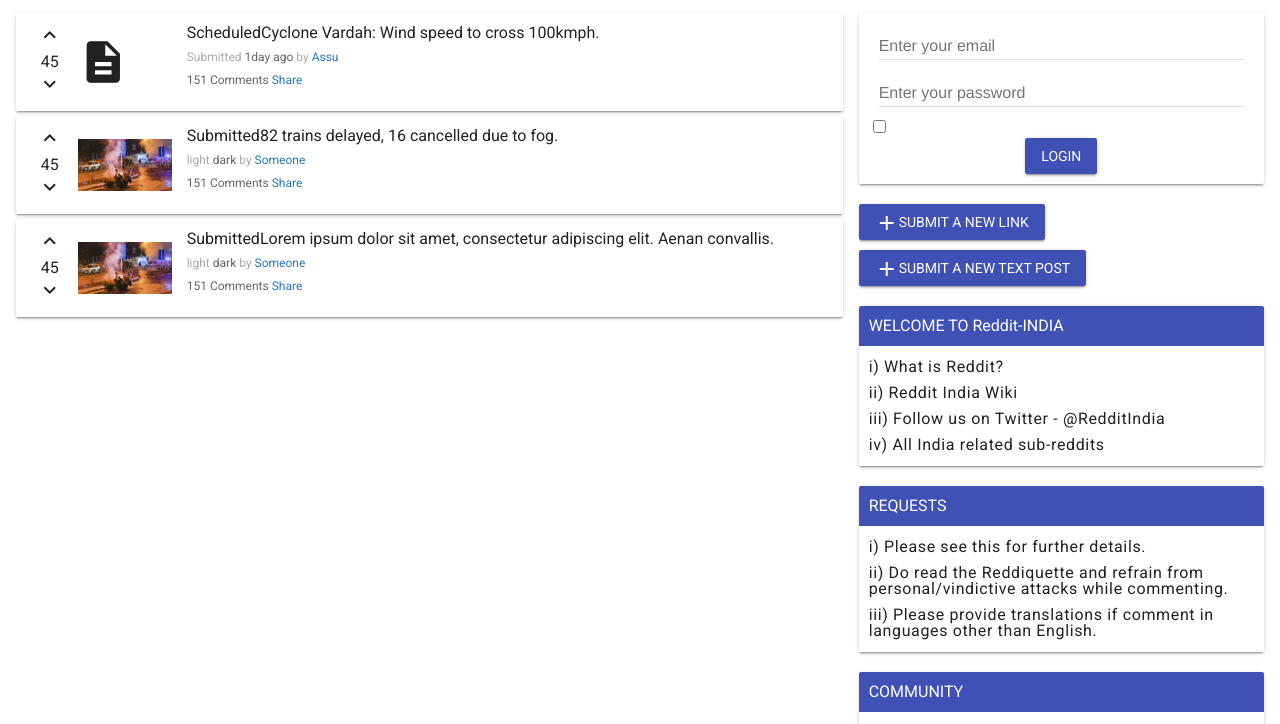
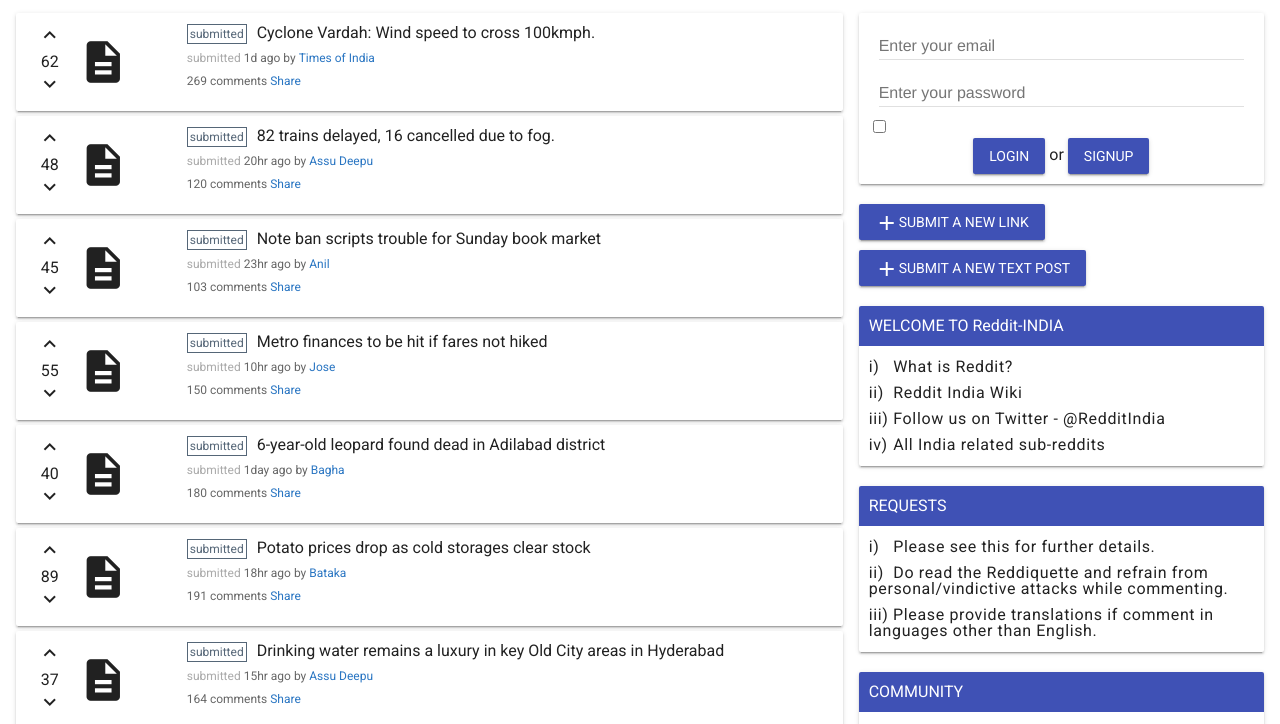
Before and after one commit to 898anil/reddit-demo, a website: page index.html in a window 1280 px wide. Shown: the part 246-970 px from the top of the page. Drawn offline with Linux system fonts and the light colour scheme.

Commit message:
style changes

```diff
--- a/index.html
+++ b/index.html
@@ -3,7 +3,7 @@
 
 <head>
     <title>Reddit Demo</title>
-    <meta name="viewport" content="width=device">
+    <meta name="viewport" content="width=device-width, initial-scale=1.0">
     <link rel="stylesheet" type="text/css" href="bower_components/material-design-lite/material.min.css">
     <link href="https://fonts.googleapis.com/icon?family=Material+Icons" rel="stylesheet">
     <link rel="stylesheet" type="text/css" href="styles/default.css">
@@ -31,6 +31,9 @@
                 </nav>
             </div>
             <div class="header-bottom">
+                <div>
+                    <img class="logo" src="./images/logo.png">
+                </div>
             </div>
         </header>
         <div class="mdl-layout__drawer">
@@ -47,7 +50,7 @@
             </nav>
         </div>
         <main class="">
-            <div class="mdl-tabs mdl-js-tabs mdl-js-ripple-effect ">
+            <div class="mdl-tabs mdl-js-tabs mdl-js-ripple-effect main-tabs-cont">
                 <div class="mdl-tabs__tab-bar main-tabs">
                     <a href="#starks-panel" class="mdl-tabs__tab is-active">Hot news</a>
                     <a href="#lannisters-panel" class="mdl-tabs__tab">Health & Fitness news</a>
@@ -56,100 +59,10 @@
                 </div>
             </div   >
             <div class="mdl-grid">
-                <div class="mdl-cell mdl-cell--8-col" id="thread-cont">
-                    <div class="thread">
-                        <div class="mdl-card mdl-shadow--2dp">
-                            <div class="voter">
-                                <div class="up">
-                                    <i class="material-icons">keyboard_arrow_up</i>
-                                </div>
-                                <div class="number">45</div>
-                                <div class="down">
-                                    <i class="material-icons">keyboard_arrow_down</i>
-                                </div>
-                            </div>
-                            <div class="icon">
-                                <i class="material-icons">description</i>
-                            </div>
-                            <div class="content">
-                                <div class="main-text">
-                                    <span class="status">Scheduled</span>Cyclone Vardah: Wind speed to cross 100kmph.
-                                </div>
-                                <div class="mdl-card__supporting-text">
-                                    <span class="light">Submitted</span>
-                                    <span class="dark">1day ago</span>
-                                    <span class="light">by</span>
-                                    <a href="#">Assu</a>
-                                </div>
-                                <div class="mdl-card__supporting-text">
-                                    <span class="dark">151 Comments</span>
-                                    <a href="#">Share</a>
-                                </div>
-                            </div>
-                        </div>
-                    </div>
-                    <div class="thread">
-                        <div class="mdl-card mdl-shadow--2dp">
-                            <div class="voter">
-                                <div class="up">
-                                    <i class="material-icons">keyboard_arrow_up</i>
-                                </div>
-                                <div class="number">45</div>
-                                <div class="down">
-                                    <i class="material-icons">keyboard_arrow_down</i>
-                                </div>
-                            </div>
-                            <div class="icon">
-                                <img src="images/news.jpeg">
-                            </div>
-                            <div class="thread content">
-                                <div class="main-text">
-                                    <span class="status">Submitted</span>82 trains delayed, 16 cancelled due to fog.
-                                </div>
-                                <div class="mdl-card__supporting-text">
-                                    <span class="light">light</span>
-                                    <span class="dark">dark</span>
-                                    <span class="light">by</span>
-                                    <a href="#">Someone</a>
-                                </div>
-                                <div class="mdl-card__supporting-text">
-                                    <span class="dark">151 Comments</span>
-                                    <a href="#">Share</a>
-                                </div>
-                            </div>
-                        </div>
-                    </div>
-                     <div class="thread">
-                        <div class="mdl-card mdl-shadow--2dp">
-                            <div class="voter">
-                                <div class="up">
-                                    <i class="material-icons">keyboard_arrow_up</i>
-                                </div>
-                                <div class="number">45</div>
-                                <div class="down">
-                                    <i class="material-icons">keyboard_arrow_down</i>
-                                </div>
-                            </div>
-                            <div class="icon">
-                                <img src="images/news.jpeg">
-                            </div>
-                            <div class="thread content">
-                                <div class="main-text">
-                                    <span class="status">Submitted</span>Lorem ipsum dolor sit amet, consectetur adipiscing elit. Aenan convallis.
-                                </div>
-                                <div class="mdl-card__supporting-text">
-                                    <span class="light">light</span>
-                                    <span class="dark">dark</span>
-                                    <span class="light">by</span>
-                                    <a href="#">Someone</a>
-                                </div>
-                                <div class="mdl-card__supporting-text">
-                                    <span class="dark">151 Comments</span>
-                                    <a href="#">Share</a>
-                                </div>
-                            </div>
-                        </div>
-                    </div>
+                <div id="thread-cont" class="mdl-cell mdl-cell--8-col">
+
+
+
                 </div>
                 <div class="mdl-cell mdl-cell--4-col">
                     <div class="login">
@@ -168,6 +81,11 @@
                                     <button class="mdl-button mdl-js-button mdl-button--raised mdl-button--colored">
                                         Login
                                     </button>
+                                    or
+                                    <button class="mdl-button mdl-js-button mdl-button--raised mdl-button--colored">
+                                        Signup
+                                    </button>
+
                                 </div>
                             </form>
                         </div>
@@ -190,22 +108,23 @@
                             <ul class=" mdl-list">
                                 <li class="mdl-list__item">
                                     <span class="mdl-list__item-primary-content">
-                                  <a href="#"> i) What is Reddit?</a>
+                                  <a href="#"> <span class="list-no">i)</span> <span>What is Reddit?</span></a>
                                 </span>
                                 </li>
                                 <li class="mdl-list__item">
                                     <span class="mdl-list__item-primary-content">
-                                  ii) Reddit India Wiki
+                                  <a href="#"><span class="list-no">ii)</span> <span>Reddit India Wiki</span>
+                                </a></span>
+                                </li>
+                                <li class="mdl-list__item">
+                                    <span class="mdl-list__item-primary-content">
+                                    <a href="">
+                                 <span class="list-no">iii)</span> <span>Follow us on Twitter - @RedditIndia</span></a>
                                 </span>
                                 </li>
                                 <li class="mdl-list__item">
-                                    <span class="mdl-list__item-primary-content">
-                                 iii) Follow us on Twitter - @RedditIndia
-                                </span>
-                                </li>
-                                <li class="mdl-list__item">
-                                    <span class="mdl-list__item-primary-content">
-                                 iv) All India related sub-reddits
+                                    <span class="mdl-list__item-primary-content"><a href="">
+                                 <span class="list-no">iv)</span> All India related sub-reddits</span></a>
                                 </span>
                                 </li>
                             </ul>
@@ -219,12 +138,12 @@
                             <ul class=" mdl-list">
                                 <li class="mdl-list__item">
                                     <span class="mdl-list__item-primary-content">
-                                  <a href="#">i) Please see this for further details.</a>
+                                  <a href="#"><span class="list-no">i)</span> <span>Please see this for further details.</span></a>
                                 </span>
                                 </li>
                                 <li class="mdl-list__item">
-                                    <span class="mdl-list__item-primary-content">
-                                 ii) Do read the Reddiquette and refrain from personal/vindictive attacks while commenting.
+                                    <span class="mdl-list__item-primary-content"><a href="">
+                                 <span class="list-no">ii)</span> <span>Do read the Reddiquette and refrain from personal/vindictive attacks while commenting.</span></a>
                                 </span>
                                 </li>
                                 <li class="mdl-list__item">
@@ -273,6 +192,63 @@
             </div>
         </main>
     </div>
+    <footer class="mdl-mega-footer">
+      <div class="mdl-mega-footer__middle-section">
+
+        <div class="mdl-mega-footer__drop-down-section">
+          <input class="mdl-mega-footer__heading-checkbox" type="checkbox" checked>
+          <h1 class="mdl-mega-footer__heading">Features</h1>
+          <ul class="mdl-mega-footer__link-list">
+            <li><a href="#">About</a></li>
+            <li><a href="#">Terms</a></li>
+            <li><a href="#">Partners</a></li>
+            <li><a href="#">Updates</a></li>
+          </ul>
+        </div>
+
+        <div class="mdl-mega-footer__drop-down-section">
+          <input class="mdl-mega-footer__heading-checkbox" type="checkbox" checked>
+          <h1 class="mdl-mega-footer__heading">Details</h1>
+          <ul class="mdl-mega-footer__link-list">
+            <li><a href="#">Specs</a></li>
+            <li><a href="#">Tools</a></li>
+            <li><a href="#">Resources</a></li>
+          </ul>
+        </div>
+
+        <div class="mdl-mega-footer__drop-down-section">
+          <input class="mdl-mega-footer__heading-checkbox" type="checkbox" checked>
+          <h1 class="mdl-mega-footer__heading">Technology</h1>
+          <ul class="mdl-mega-footer__link-list">
+            <li><a href="#">How it works</a></li>
+            <li><a href="#">Patterns</a></li>
+            <li><a href="#">Usage</a></li>
+            <li><a href="#">Products</a></li>
+            <li><a href="#">Contracts</a></li>
+          </ul>
+        </div>
+
+        <div class="mdl-mega-footer__drop-down-section">
+          <input class="mdl-mega-footer__heading-checkbox" type="checkbox" checked>
+          <h1 class="mdl-mega-footer__heading">FAQ</h1>
+          <ul class="mdl-mega-footer__link-list">
+            <li><a href="#">Questions</a></li>
+            <li><a href="#">Answers</a></li>
+            <li><a href="#">Contact us</a></li>
+          </ul>
+        </div>
+
+      </div>
+
+      <div class="mdl-mega-footer__bottom-section">
+        <div class="mdl-logo">Title</div>
+        <ul class="mdl-mega-footer__link-list">
+          <li><a href="#">Help</a></li>
+          <li><a href="#">Privacy & Terms</a></li>
+        </ul>
+      </div>
+
+    </footer>
 </body>
 
 </html>
--- a/script/script.js
+++ b/script/script.js
@@ -99,10 +99,13 @@
 	},
 
 ]
-var _ce = document.createElement;
 function ce(tag,className){
-	var ele = _ce(tag);
-	ele.className = className;
+	var ele = document.createElement(tag);
+	if(className)
+	{
+		ele.className = className;
+	}
+	return ele;
 }
 function threadCreator(data){
 		var thread = ce('div','thread');
@@ -112,19 +115,45 @@
 		var materialIconsUp = ce('i','material-icons');
 		var materialIconsDown = ce('i','material-icons');
 		var number = ce('div','number');
+		number.innerHTML = data.votes;
 		var down = ce('div','down');
 		var icon = ce('div','icon');
+		var iconImage = ce('img');
+		if(data.image)
+		{
+			iconImage.src = data.image;
+			icon.appendChild(iconImage);
+		}
+		else
+		{
+			var imageReplaceIcon = ce('i','material-icons');
+			imageReplaceIcon.innerHTML = 'description';
+			icon.appendChild(imageReplaceIcon);
+		}
 		var content = ce('div','content');
 		var mainText = ce('div','main-text');
 		var status = ce('span','status');
+		var title = ce('span','main-text');
+		title.innerHTML = data.title;
+		status.innerHTML = data.status;
 		var mdlCardSupportingText1 = ce('div','mdl-card__supporting-text');
-		var light1 = ce('span','light');
-		var dark1 = ce('span','dark');
-		var light2 = ce('span','light');
+		var submitted = ce('span','light');
+		submitted.innerHTML = 'submitted';
+		var date = ce('span','dark');
+		date.innerHTML = data.date;
+		var by = ce('span','dark');
+		by.innerHTML ='by';
+		var user = ce('a');
+		user.innerHTML = data.user;
+
 		var mdlCardSupportingText2 = ce('div','mdl-card__supporting-text');
-		var dark2 = ce('span','dark');
-		var link1 = ce('a');
-		var link2 = ce('a');
+		var comments = ce('span','dark');
+		comments.innerHTML = data.comments + " comments";
+		user.innerHTML = data.user;
+		var share = ce('a');
+		share.innerHTML = 'Share';
+
+
 		thread.appendChild(mainCard);
 		mainCard.appendChild(voter);
 		mainCard.appendChild(icon);
@@ -141,14 +170,22 @@
 		content.appendChild(mdlCardSupportingText1);
 		content.appendChild(mdlCardSupportingText2);
 		mainText.appendChild(status);
-		mdlCardSupportingText1.appendChild(light1);
-		mdlCardSupportingText1.appendChild(light2);
-		mdlCardSupportingText1.appendChild(dark1);
-		mdlCardSupportingText1.appendChild(link1);
-		mdlCardSupportingText2.appendChild(dark2);
-		mdlCardSupportingText2.appendChild(link2);
-		console.log(thread);
+		mainText.appendChild(title);
+		mdlCardSupportingText1.appendChild(submitted);
+		mdlCardSupportingText1.appendChild(date);
+		mdlCardSupportingText1.appendChild(by);
+		mdlCardSupportingText1.appendChild(user);
+		mdlCardSupportingText2.appendChild(comments);
+		mdlCardSupportingText2.appendChild(share);
 		return thread;
 	}
-	threads.forEach(threadCreator)
+	window.onload = function(){
+		var threadContent = document.getElementById('thread-cont');
+		threads.forEach(function(data){
+			var threadEle = threadCreator(data);
+			threadContent.appendChild(threadEle);
+		})
+	}
+
+
 })();
--- a/styles/custom.css
+++ b/styles/custom.css
@@ -130,3 +130,45 @@
   color:white;
   background: #3f51b5;
 }
+.mdl-card__supporting-text .light,.mdl-card__supporting-text .dark
+{
+  padding-right:3px;
+}
+.thread .main-text>.status
+{
+  color:#567;
+  font-size:12px;
+  border:1px solid;
+  padding:2px;
+  margin-right:10px;
+}
+.logo
+{
+  margin-top:20px;
+}
+.list-no
+{
+  display:inline-block;
+  width:20px;
+}
+@media (max-width: 1024px)
+{
+  .mdl-layout__header {
+    display: block;
+  }
+  .mdl-layout__header-row .mdl-navigation
+  {
+    display: none;
+  }
+  .main-tabs
+  {
+    width:100%;
+  }
+}
+@media (max-width: 480px)
+{
+  .main-tabs
+  {
+    display: none;
+  }
+}
```
